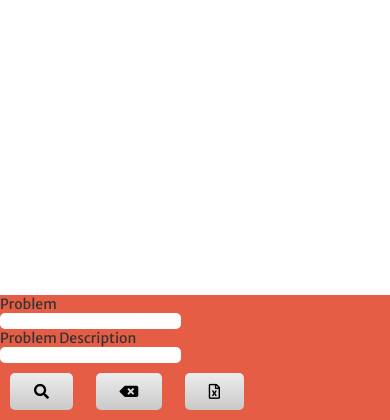
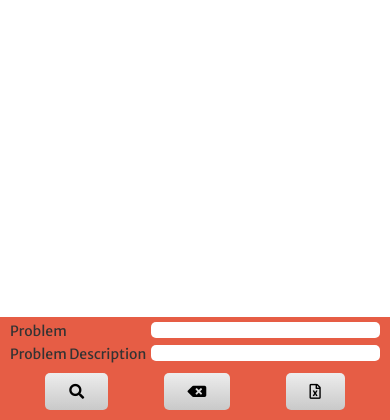
Before and after one commit to nicholemaldonado4/AmplifierTracker, a PHP site: page /maintenance/search.php in a window 390 px wide. Shown: the part 424-844 px from the top of the page. Run offline with PHP 8.4, Linux system fonts and the light colour scheme; the visitor is signed in with stand-in values (Sample User, id 1); data that the repository does not hold is empty; some libraries are stand-ins or nearby versions; some web fonts are replaced.

Commit message:
Fixed mobile mode footer

```diff
--- a/css/maintenance/search.css
+++ b/css/maintenance/search.css
@@ -56,17 +56,26 @@ footer label {
     border-radius: 5px;
     border-style: none;
     font-size: 1.4rem;
-    /*    margin-right: 4rem;*/
+    width: 100%;
 }
 
-.space-divider {
-    margin-right: 4rem;
-}
 .together {
     display: inline-flex;
     flex: nowrap;
-        border-style: solid;
-        border-color: blue;
+}
+
+.left form {
+    display: grid;
+    grid-template-rows: auto auto;
+    grid-template-columns: auto 1fr;
+    margin: 0px 10px;
+    margin-top: 5px;
+    row-gap: 5px;
+}
+
+.right {
+    display: flex;
+    justify-content: space-evenly;
 }
 
 /*
@@ -81,9 +90,6 @@ footer label {
 */
 
 @media all and (min-width: 555px) {
-    .space-divider {
-        margin-right: 0px;
-    }
     footer {
         display: grid;
         grid-template-columns: 1fr auto;
@@ -94,6 +100,7 @@ footer label {
         grid-template-columns: auto 1fr;
         width: 100%;
         margin: 0px 15px;
+        row-gap: 0px;
     }
     .left {
         display: flex;
@@ -111,6 +118,9 @@ footer label {
     .left-align {
         justify-content: flex-end;
         margin: 5px;
+    }
+    .right {
+        display: inline-block;
     }
 }
 
@@ -145,8 +155,6 @@ footer label {
     }
     footer {
         display: flex;
-        border-style: solid;
-        border-color: green;
         flex-direction: row;
         justify-content: space-between;
         grid-template-columns: none;
```
Lines whose indentation alone changed are shown as unchanged.
